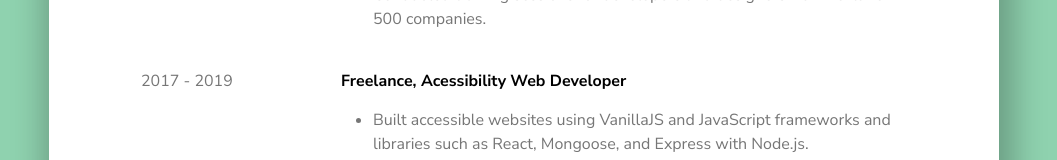
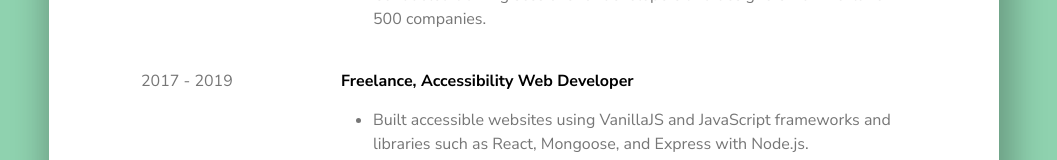
Before and after one commit to jamesthomasdavey/photography, a React (Create React App) app: page /resume in a window 1280 px wide. Shown: the part 1235-1395 px from the top of the page, without its empty margins (116-1173 px from the left). Built offline with nearby package versions, Linux system fonts and the light colour scheme.

Commit message:
fix a typo

```diff
--- a/src/data/resumeData.js
+++ b/src/data/resumeData.js
@@ -45,7 +45,7 @@ const resumeData = {
     {
       dates: '2017 - 2019',
       company: 'Freelance',
-      title: 'Acessibility Web Developer',
+      title: 'Accessibility Web Developer',
       // summary:
       //   'Designed and launched web applications using modern front-end technology for businesses and personal commissions.',
       responsibilities: [
```
